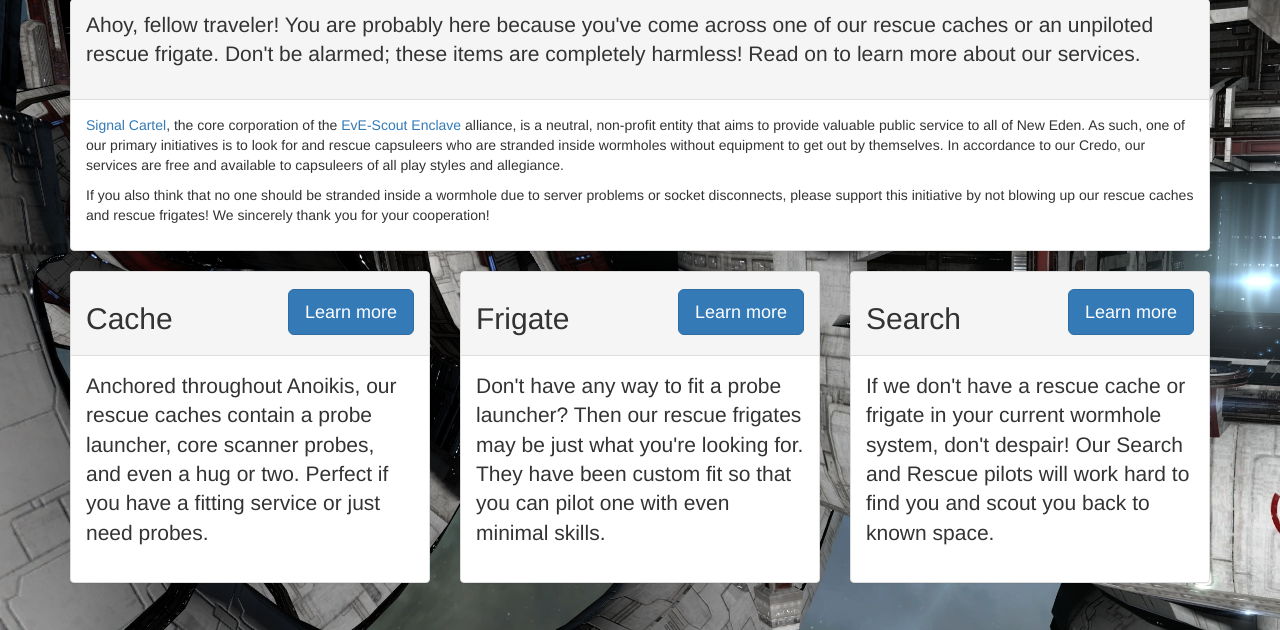
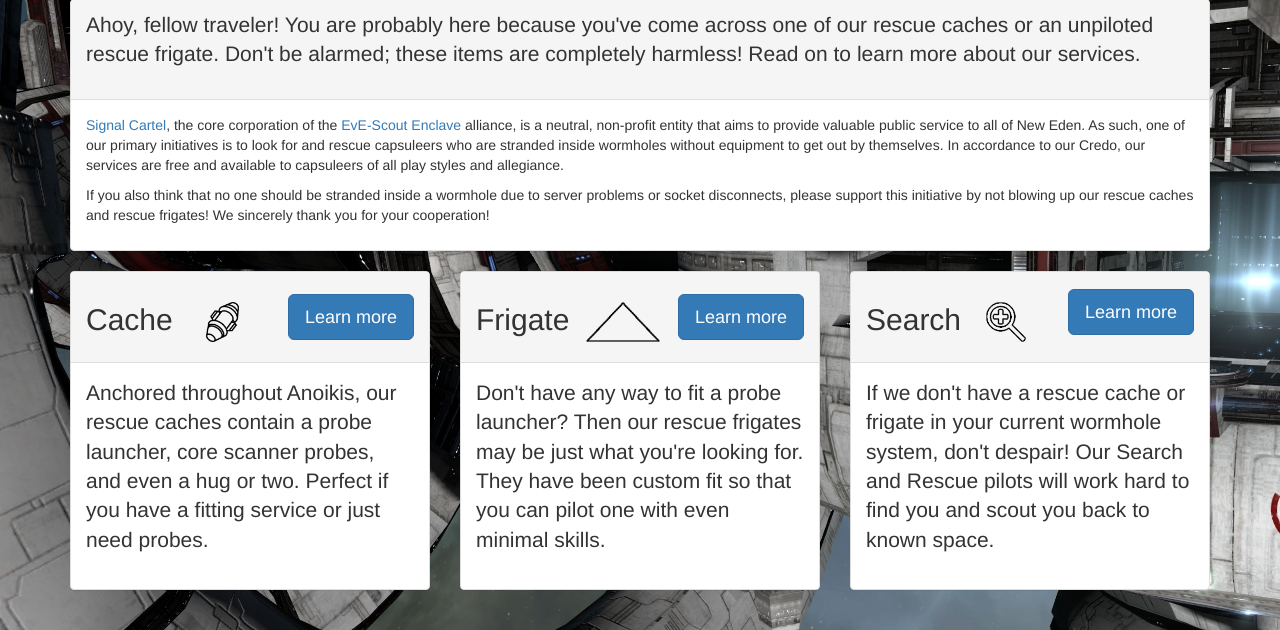
Before and after one commit to Signal-Cartel/EveScoutRescue, a PHP site: page /home/index.php in a window 1280 px wide. Shown: the part 131-761 px from the top of the page. Run offline with PHP 8.4, Linux system fonts and the light colour scheme; some libraries are stand-ins or nearby versions.

Commit message:
Add icons to home page

```diff
--- a/home/index.php
+++ b/home/index.php
@@ -36,8 +36,8 @@ include_once '../includes/head.php';
 	<div class="col-sm-4">
 		<div class="panel panel-default">
 			<div class="panel-heading clearfix">
-				<h2 class="pull-left">Cache</h2>
-				<div class="btn-group pull-right" style="padding-top: 7.5px;">
+				<h2 class="pull-left">Cache&nbsp;&nbsp;&nbsp;&nbsp;<img src="../img/cache.png" height="40px" /></h2>
+				<div class="btn-group pull-right" style="padding-top: 12px;">
 			        <a class="btn btn-primary btn-lg" href="../esrc/" role="button">Learn more</a>
 			    </div>
 			</div>
@@ -49,8 +49,8 @@ include_once '../includes/head.php';
 	<div class="col-sm-4">
 		<div class="panel panel-default">
 			<div class="panel-heading clearfix">
-				<h2 class="pull-left">Frigate</h2>
-				<div class="btn-group pull-right" style="padding-top: 7.5px;">
+				<h2 class="pull-left">Frigate&nbsp;&nbsp;<img src="../img/frig.png" height="40px" /></h2>
+				<div class="btn-group pull-right" style="padding-top: 12px;">
 			        <a class="btn btn-primary btn-lg" href="../rf/" role="button">Learn more</a>
 			    </div>
 			</div>
@@ -62,7 +62,7 @@ include_once '../includes/head.php';
 	<div class="col-sm-4">
 		<div class="panel panel-default">
 			<div class="panel-heading clearfix">
-				<h2 class="pull-left">Search</h2>
+				<h2 class="pull-left">Search&nbsp;&nbsp;&nbsp;<img src="../img/search.png" height="40px" /></h2>
 				<div class="btn-group pull-right" style="padding-top: 7.5px;">
 			        <a class="btn btn-primary btn-lg" href="../sar/" role="button">Learn more</a>
 			    </div>
```
Also changed, not shown: img/cache.png (added), img/frig.png (added), img/search.png (added).
